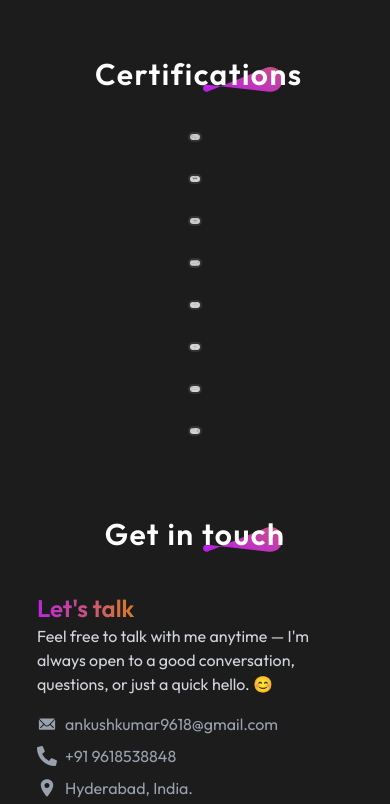
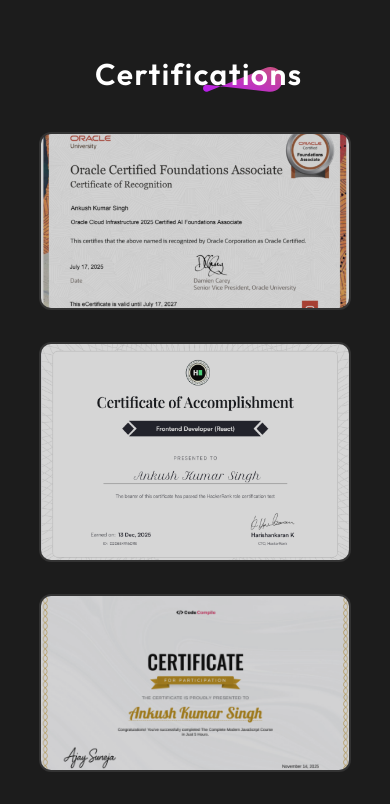
Before and after one commit to ankush9618/MY_PORTFOLIO, a React (Vite) app: page / in a window 390 px wide. Shown: the part 5300-6104 px from the top of the page. Built offline with nearby package versions, Linux system fonts and the light colour scheme; a web font is replaced by a local one.

Commit message:
Fixing Dynamic class namming issue due to which tailwing is not creating CSS during the build

```diff
--- a/src/App.css
+++ b/src/App.css
@@ -45,3 +45,20 @@
 .skillcard:hover{
   background-image: linear-gradient(45deg, #3f0028, #582300);
 }
+
+
+.row-end-span_5{
+  grid-row-end: span 5;
+}
+.row-end-span_6{
+  grid-row-end: span 6;
+}
+.row-end-span_8{
+  grid-row-end: span 8;
+}
+.row-end-span_10{
+  grid-row-end: span 10;
+}
+.row-end-span_12{
+  grid-row-end: span 12;
+}
--- a/src/components/utils/CerificateCard.jsx
+++ b/src/components/utils/CerificateCard.jsx
@@ -1,26 +1,26 @@
 import React, { useState } from 'react';
 import { IoCloseSharp } from "react-icons/io5";
 
-function CerificateCard({certificate}) {
-    const [active,setActive] = useState(false);
+function CerificateCard({ certificate }) {
+    const [active, setActive] = useState(false);
 
-    const handleClick = ()=>{
+    const handleClick = () => {
         setActive(true);
         document.body.classList.add('overflow-hidden');
     }
 
-    const handleClose = ()=>{
+    const handleClose = () => {
         setActive(false);
         document.body.classList.remove('overflow-hidden');
     }
     return (
         <>
-        <div className={`row-end-[span_${certificate.height}] rounded-xl overflow-hidden hover:scale-105 duration-500 cursor-pointer relative bg-white/10`}>
-            <img onClick={handleClick} src={certificate.img} alt={certificate.name} className='w-full rounded-xl p-0.5 object-cover h-full opacity-80' loading='lazy' />
-        </div>
-        {
-            active && <div className='fixed top-0 left-0 p-5 flex justify-center items-center z-100 h-screen w-full bg-white/10 backdrop-blur-xs'><div className={`${certificate.height>7 ? "w-100": "w-200"} relative flex flex-col md:flex-col-reverse gap-4`}><img src={certificate.img} alt="" className='w-full rounded-xl cursor-pointer'/> <div className='bg-black/10 hover:scale-110 duration-300 md:bg-white/20 size-10 md:size-12 mx-auto rounded-full flex justify-center items-center text-7xl text-white cursor-pointer' onClick={handleClose}><IoCloseSharp/></div></div></div>
-        }
+            <div className={`row-end-span_${certificate.height} rounded-xl overflow-hidden hover:scale-105 duration-500 cursor-pointer relative bg-white/10`}>
+                <img onClick={handleClick} src={certificate.img} alt={certificate.name} className='w-full rounded-xl p-0.5 object-cover h-full opacity-80' loading='lazy' />
+            </div>
+            {
+                active && <div className='fixed top-0 left-0 p-5 flex justify-center items-center z-100 h-screen w-full bg-white/10 backdrop-blur-xs'><div className={`${certificate.height > 7 ? "w-100" : "w-200"} relative flex flex-col md:flex-col-reverse gap-4`}><img src={certificate.img} alt="" className='w-full rounded-xl cursor-pointer' /> <div className='bg-black/10 hover:scale-110 duration-300 md:bg-white/20 size-10 md:size-12 mx-auto rounded-full flex justify-center items-center text-7xl text-white cursor-pointer' onClick={handleClose}><IoCloseSharp /></div></div></div>
+            }
         </>
     )
 }
```
